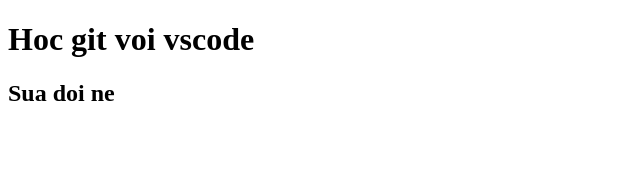
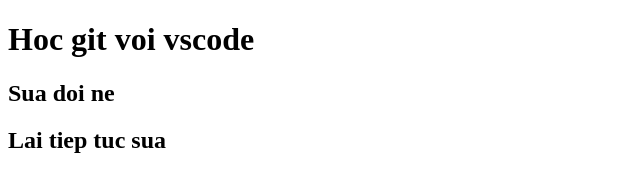
Before and after one commit to NguyenHoangGwyneth/Nguyenhochtmlcss_2, a plain HTML site: page index.html in a window 1280 px wide. Shown: the whole page, without its empty margins (0-640 px from the left). Drawn offline with Linux system fonts and the light colour scheme.

Commit message:
test lan 2

```diff
--- a/index.html
+++ b/index.html
@@ -8,5 +8,6 @@
   <body>
     <h1>Hoc git voi vscode</h1>
     <h2>Sua doi ne</h2>
+    <h2>Lai tiep tuc sua</h2>
   </body>
 </html>
```
